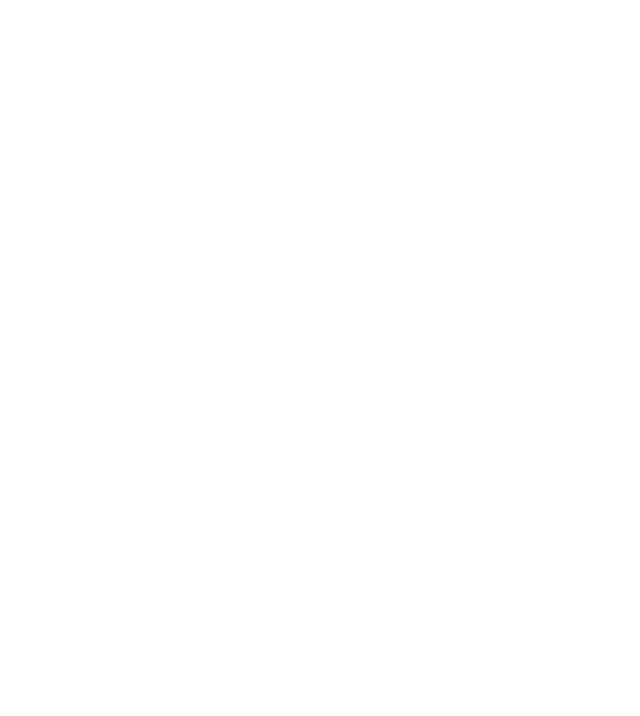
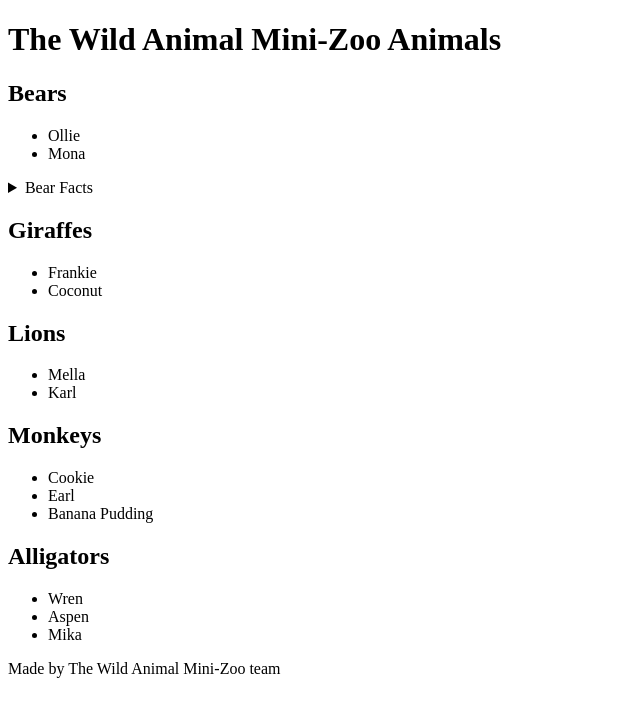
Before and after one commit to ElizabethLankford/block05_workshop, a plain HTML site: page index.html in a window 1280 px wide. Shown: the whole page, without its empty margins (0-640 px from the left). Drawn offline with Linux system fonts and the light colour scheme.

Commit message:
edited html layout with text content

```diff
--- a/index.html
+++ b/index.html
@@ -4,11 +4,61 @@
 <head>
     <meta charset="UTF-8">
     <meta name="viewport" content="width=device-width, initial-scale=1.0">
-    <title>Document</title>
+    <title>Zoo Animals</title>
 </head>
 
 <body>
-
+    <header>
+        <h1>The Wild Animal Mini-Zoo Animals</h1>
+    </header>
+    <main>
+        <section>
+            <h2>Bears</h2>
+            <ul>
+                <li>Ollie</li>
+                <li>Mona</li>
+            </ul>
+            <details>
+                <summary>Bear Facts</summary>
+                <p>
+                    Lorem ipsum dolor sit amet, consectetur adipiscing elit, sed do eiusmod tempor incididunt ut labore
+                    et dolore magna aliqua. Ut enim ad minim veniam, quis nostrud exercitation ullamco laboris nisi ut
+                    aliquipex ea commodo consequat.
+                </p>
+            </details>
+        </section>
+        <section>
+            <h2>Giraffes</h2>
+            <ul>
+                <li>Frankie</li>
+                <li>Coconut</li>
+            </ul>
+        </section>
+        <section>
+            <h2>Lions</h2>
+            <ul>
+                <li>Mella</li>
+                <li>Karl</li>
+            </ul>
+        </section>
+        <section>
+            <h2>Monkeys</h2>
+            <ul>
+                <li>Cookie</li>
+                <li>Earl</li>
+                <li>Banana Pudding</li>
+            </ul>
+        </section>
+        <section>
+            <h2>Alligators</h2>
+            <ul>
+                <li>Wren</li>
+                <li>Aspen</li>
+                <li>Mika</li>
+            </ul>
+        </section>
+    </main>
+    <footer>Made by The Wild Animal Mini-Zoo team</footer>
 </body>
 
 </html>
```
